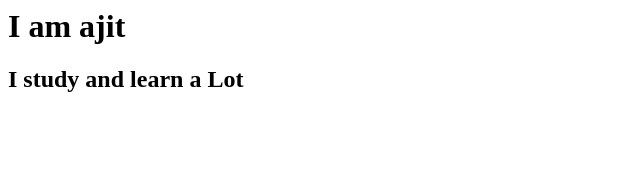
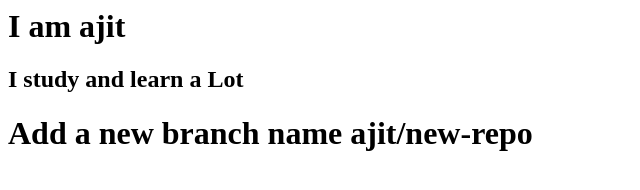
Before and after one commit to AjitTiwari/LessonTwo, a plain HTML site: page index.html in a window 1280 px wide. Shown: the whole page, without its empty margins (0-640 px from the left). Drawn offline with Linux system fonts and the light colour scheme.

Commit message:
commit to new branch

```diff
--- a/index.html
+++ b/index.html
@@ -8,5 +8,7 @@
 <body>
     <h1>I am ajit</h1>
     <h2>I study and learn a Lot</h2>
+    <h1>Add a new branch name ajit/new-repo</h1>
+
 </body>
 </html>
```
